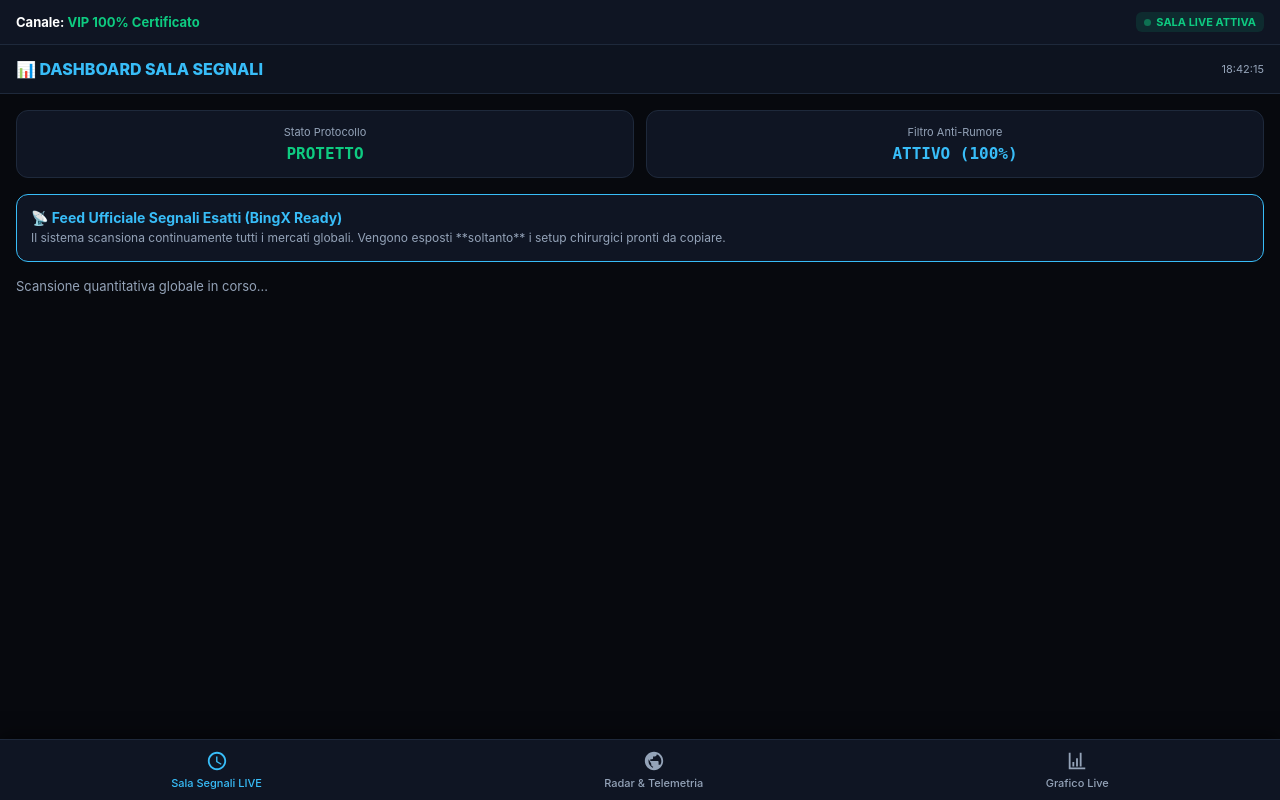
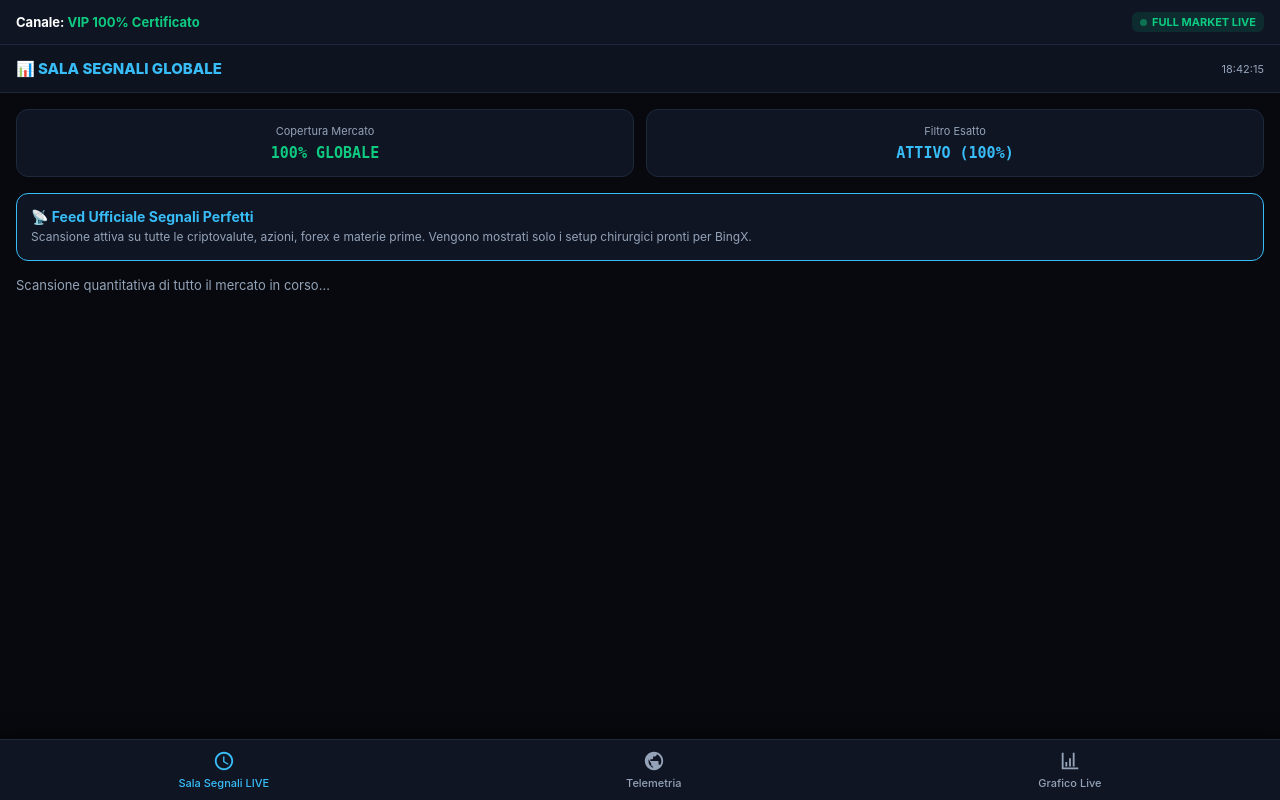
Before and after one commit to fabiocaputo389-ship-it/segnali-ai-telegram, a Flask app: page / in a window 1280 px wide. Run offline with Flask 3, Linux system fonts and the light colour scheme; data that the repository does not hold is empty; some libraries are stand-ins or nearby versions.

Commit message:
Update index.html

```diff
--- a/templates/index.html
+++ b/templates/index.html
@@ -3,7 +3,7 @@
 <head>
     <meta charset="UTF-8">
     <meta name="viewport" content="width=device-width, initial-scale=1.0">
-    <title>Sala Segnali VIP Institutional Dashboard</title>
+    <title>Sala Segnali VIP Institutional Dashboard - Full Market</title>
     <style>
         * { box-sizing: border-box; margin: 0; padding: 0; font-family: -apple-system, BlinkMacSystemFont, 'Segoe UI', Roboto, sans-serif; }
         body { background-color: #07090e; color: #f8fafc; padding-bottom: 85px; }
@@ -12,7 +12,7 @@
         .top-stats span { color: #fff; font-weight: bold; }
 
         .dashboard-header { background: #0d131f; border-bottom: 1px solid #1e293b; padding: 14px 16px; display: flex; justify-content: space-between; align-items: center; }
-        .dashboard-title { font-size: 16px; font-weight: 800; color: #38bdf8; display: flex; align-items: center; gap: 8px; }
+        .dashboard-title { font-size: 15px; font-weight: 800; color: #38bdf8; display: flex; align-items: center; gap: 8px; }
 
         .tab-content { display: none; padding: 16px; }
         .tab-content.active { display: block; }
@@ -33,13 +33,14 @@
         .dot-live { width: 7px; height: 7px; background: #0ecb81; border-radius: 50%; animation: blink 1s infinite; }
         @keyframes blink { 0%, 100% { opacity: 1; } 50% { opacity: 0.2; } }
 
-        /* Dashboard Grid & Cards */
         .dash-grid { display: grid; grid-template-columns: 1fr 1fr; gap: 12px; margin-bottom: 16px; }
         .dash-card { background: #0f1523; border: 1px solid #1e293b; border-radius: 12px; padding: 14px; text-align: center; }
         .dash-card span { display: block; font-size: 11px; color: #94a3b8; margin-bottom: 4px; }
-        .dash-card strong { font-size: 16px; color: #38bdf8; font-family: monospace; }
+        .dash-card strong { font-size: 15px; color: #38bdf8; font-family: monospace; }
 
-        /* Stili per il radar tecnico */
+        /* Search & Selector */
+        .search-box { margin-bottom: 12px; }
+        .search-input { width: 100%; background: #131b2e; border: 1px solid #22304a; border-radius: 10px; padding: 10px 14px; color: #fff; font-size: 13px; outline: none; }
         .selector-row { display: flex; gap: 8px; overflow-x: auto; margin-bottom: 12px; padding-bottom: 4px; scrollbar-width: none; }
         .selector-row::-webkit-scrollbar { display: none; }
         .chip { background: #131b2e; border: 1px solid #22304a; color: #94a3b8; padding: 6px 14px; border-radius: 20px; font-size: 13px; cursor: pointer; white-space: nowrap; }
@@ -58,64 +59,66 @@
         <div class="top-stats">
             <span>Canale: <span style="color:#0ecb81;">VIP 100% Certificato</span></span>
         </div>
-        <div class="live-badge"><div class="dot-live"></div> SALA LIVE ATTIVA</div>
+        <div class="live-badge"><div class="dot-live"></div> FULL MARKET LIVE</div>
     </header>
 
     <div class="dashboard-header">
         <div class="dashboard-title">
-            <span>📊 DASHBOARD SALA SEGNALI</span>
+            <span>📊 SALA SEGNALI GLOBALE</span>
         </div>
         <div style="font-size: 11px; color: #94a3b8;" id="live-clock">--:--:--</div>
     </div>
 
-    <!-- TAB 1: SALA SEGNALI LIVE (DASHBOARD PRINCIPALE) -->
+    <!-- TAB 1: SALA SEGNALI LIVE -->
     <div id="tab-segnali" class="tab-content active">
-
         <div class="dash-grid">
             <div class="dash-card">
-                <span>Stato Protocollo</span>
-                <strong style="color: #0ecb81;">PROTETTO</strong>
+                <span>Copertura Mercato</span>
+                <strong style="color: #0ecb81;">100% GLOBALE</strong>
             </div>
             <div class="dash-card">
-                <span>Filtro Anti-Rumore</span>
+                <span>Filtro Esatto</span>
                 <strong style="color: #38bdf8;">ATTIVO (100%)</strong>
             </div>
         </div>
 
         <div style="background: #0f1523; border: 1px solid #38bdf8; border-radius: 12px; padding: 14px; margin-bottom: 16px;">
-            <h3 style="font-size: 14px; color: #38bdf8; margin-bottom: 4px;">📡 Feed Ufficiale Segnali Esatti (BingX Ready)</h3>
-            <p style="font-size: 12px; color: #94a3b8; line-height: 1.4;">Il sistema scansiona continuamente tutti i mercati globali. Vengono esposti **soltanto** i setup chirurgici pronti da copiare.</p>
+            <h3 style="font-size: 14px; color: #38bdf8; margin-bottom: 4px;">📡 Feed Ufficiale Segnali Perfetti</h3>
+            <p style="font-size: 12px; color: #94a3b8; line-height: 1.4;">Scansione attiva su tutte le criptovalute, azioni, forex e materie prime. Vengono mostrati solo i setup chirurgici pronti per BingX.</p>
         </div>
 
         <div id="signals-container">
-            <p style="color: #94a3b8; font-size: 13px;">Scansione quantitativa globale in corso...</p>
+            <p style="color: #94a3b8; font-size: 13px;">Scansione quantitativa di tutto il mercato in corso...</p>
         </div>
     </div>
 
-    <!-- TAB 2: RADAR E TELEMETRIA GLOBALE -->
+    <!-- TAB 2: TELEMETRIA -->
     <div id="tab-radar" class="tab-content">
         <div style="background: #0f1523; border: 1px solid #22304a; border-radius: 12px; padding: 16px; margin-bottom: 16px;">
-            <h3 style="font-size: 15px; color: #38bdf8; margin-bottom: 8px;">🛰️ Telemetria Server & Mercati</h3>
-            <p style="font-size: 12px; color: #94a3b8; line-height: 1.4; margin-bottom: 12px;">Monitoraggio in tempo reale dei feed di connessione Binance e dei gateway di esecuzione BingX.</p>
+            <h3 style="font-size: 15px; color: #38bdf8; margin-bottom: 8px;">🛰️ Telemetria Full Market</h3>
+            <p style="font-size: 12px; color: #94a3b8; line-height: 1.4; margin-bottom: 12px;">Connessione attiva ai server globali per il monitoraggio simultaneo di cripto, forex e indici.</p>
             <div style="font-size: 12px; display: flex; flex-direction: column; gap: 8px;">
                 <div style="display: flex; justify-content: space-between; background: #131b2e; padding: 8px; border-radius: 6px;">
-                    <span>Connessione API:</span>
-                    <strong style="color: #0ecb81;">Stabile (12ms)</strong>
+                    <span>Database Cripto:</span>
+                    <strong style="color: #0ecb81;">Tutte le coppie USDT Attive</strong>
                 </div>
                 <div style="display: flex; justify-content: space-between; background: #131b2e; padding: 8px; border-radius: 6px;">
-                    <span>Motore RSI / MACD:</span>
-                    <strong style="color: #38bdf8;">Calibrazione 14 Periodi OK</strong>
+                    <span>Forex & Commodities:</span>
+                    <strong style="color: #38bdf8;">Oro, Argento, EUR/USD, GBP/USD</strong>
                 </div>
                 <div style="display: flex; justify-content: space-between; background: #131b2e; padding: 8px; border-radius: 6px;">
-                    <span>Filtro Whipsaw:</span>
-                    <strong style="color: #0ecb81;">Attivo (Blocco Falsi Segnali)</strong>
+                    <span>Azioni USA & Indici:</span>
+                    <strong style="color: #0ecb81;">Apple, Tesla, Nvidia, S&P 500</strong>
                 </div>
             </div>
         </div>
     </div>
 
-    <!-- TAB 3: GRAFICO TECNICO -->
+    <!-- TAB 3: GRAFICO LIVE CON RICERCA -->
     <div id="tab-analizza" class="tab-content">
+        <div class="search-box">
+            <input type="text" id="asset-search" class="search-input" placeholder="🔍 Cerca qualsiasi asset (es. BTC, ETH, TSLA, EURUSD)..." oninput="filterSymbolsBySearch()">
+        </div>
         <div class="selector-row" id="symbol-selector"></div>
         <div class="chart-container">
             <div class="tradingview-widget-container" style="height:100%;width:100%">
@@ -132,7 +135,7 @@
         </button>
         <button onclick="switchTab('radar', this)">
             <svg viewBox="0 0 24 24"><path d="M12 2C6.48 2 2 6.48 2 12s4.48 10 10 10 10-4.48 10-10S17.52 2 12 2zm1 17.93c-3.95-.49-7-3.85-7-7.93 0-.62.08-1.21.21-1.79L9 15v1c0 1.1.9 2 2 2v1.93zm6.9-2.54c-.26-.81-1-1.39-1.9-1.39h-1v-3c0-.55-.45-1-1-1H8v-2h2c.55 0 1-.45 1-1V7h2c1.1 0 2-.9 2-2v-.41c2.93 1.19 5 4.06 5 7.41 0 2.08-.8 3.97-2.1 5.39z"/></svg>
-            Radar & Telemetria
+            Telemetria
         </button>
         <button onclick="switchTab('analizza', this)">
             <svg viewBox="0 0 24 24"><path d="M3 3v18h18v-2H5V3H3m4 10h2v5H7v-5m4-4h2v9h-2V9m4-6h2v15h-2V3Z"/></svg>
@@ -144,7 +147,6 @@
         let allMarkets = {};
         let currentSymbol = 'BTCUSDT';
 
-        // Orologio in tempo reale
         setInterval(() => {
             const now = new Date();
             document.getElementById('live-clock').innerText = now.toLocaleTimeString('it-IT');
@@ -189,24 +191,43 @@
             }
         }
 
-        function renderSymbols() {
+        function renderSymbols(filteredAssets = null) {
             const container = document.getElementById('symbol-selector');
             let allAs = [];
-            for(let cat in allMarkets) {
-                allAs = allAs.concat(allMarkets[cat]);
+            if(filteredAssets) {
+                allAs = filteredAssets;
+            } else {
+                for(let cat in allMarkets) {
+                    allAs = allAs.concat(allMarkets[cat]);
+                }
             }
-            container.innerHTML = allAs.map((asset, index) => `
-                <div class="chip ${index === 0 ? 'active' : ''}" onclick="setSymbol(this, '${asset.id}')">${asset.name}</div>
+            container.innerHTML = allAs.slice(0, 100).map((asset, index) => `
+                <div class="chip ${index === 0 && !filteredAssets ? 'active' : ''}" onclick="setSymbol(this, '${asset.id}')">${asset.name}</div>
             `).join('');
-            if(allAs.length > 0) {
+            if(allAs.length > 0 && !filteredAssets) {
                 currentSymbol = allAs[0].id;
                 initTradingView(currentSymbol);
             }
         }
 
+        function filterSymbolsBySearch() {
+            const query = document.getElementById('asset-search').value.toLowerCase();
+            let allAs = [];
+            for(let cat in allMarkets) {
+                allAs = allAs.concat(allMarkets[cat]);
+            }
+            const filtered = allAs.filter(a => a.id.toLowerCase().includes(query) || a.name.toLowerCase().includes(query));
+            renderSymbols(filtered);
+            if(filtered.length > 0) {
+                setSymbol(null, filtered[0].id);
+            }
+        }
+
         function setSymbol(el, symbol) {
-            document.querySelectorAll('#symbol-selector .chip').forEach(c => c.classList.remove('active'));
-            if(el) el.classList.add('active');
+            if(el) {
+                document.querySelectorAll('#symbol-selector .chip').forEach(c => c.classList.remove('active'));
+                el.classList.add('active');
+            }
             currentSymbol = symbol;
             initTradingView(currentSymbol);
         }
@@ -220,7 +241,7 @@
             else if(symbol === 'EURUSDT') tvSymbol = 'FX:EURUSD';
             else if(symbol === 'GBPUSDT') tvSymbol = 'FX:GBPUSD';
             else if(symbol === 'USDJPY') tvSymbol = 'FX:USDJPY';
-            else if(['AAPL', 'TSLA', 'NVDA', 'AMZN'].includes(symbol)) tvSymbol = `NASDAQ:${symbol}`;
+            else if(['AAPL', 'TSLA', 'NVDA', 'AMZN', 'MSFT', 'GOOGL', 'META', 'NFLX'].includes(symbol)) tvSymbol = `NASDAQ:${symbol}`;
             else if(symbol === 'SPX500') tvSymbol = 'SP:SPX';
             else {
                 let cleanSym = symbol.replace('USDT', '');
@@ -248,7 +269,7 @@
                 const container = document.getElementById('signals-container');
 
                 if(!signals || signals.length === 0) {
-                    container.innerHTML = '<div style="background:#0f1523; border:1px solid #22304a; border-radius:12px; padding:24px; text-align:center;"><p style="color:#38bdf8; font-weight:bold; font-size:14px; margin-bottom:6px;">📡 In attesa di setup perfetti al 100%</p><p style="color:#94a3b8; font-size:12px; line-height:1.4;">Il filtro rigoroso esclude i mercati incerti. Non appena un asset raggiunge la perfezione, la dashboard emetterà un allarme vocale e sonoro.</p></div>';
+                    container.innerHTML = '<div style="background:#0f1523; border:1px solid #22304a; border-radius:12px; padding:24px; text-align:center;"><p style="color:#38bdf8; font-weight:bold; font-size:14px; margin-bottom:6px;">📡 In attesa di setup perfetti al 100%</p><p style="color:#94a3b8; font-size:12px; line-height:1.4;">Il filtro rigoroso scansiona tutto il mercato globale. Non appena un asset raggiunge la perfezione, la dashboard emetterà un allarme vocale e sonoro.</p></div>';
                     return;
                 }
 
```
